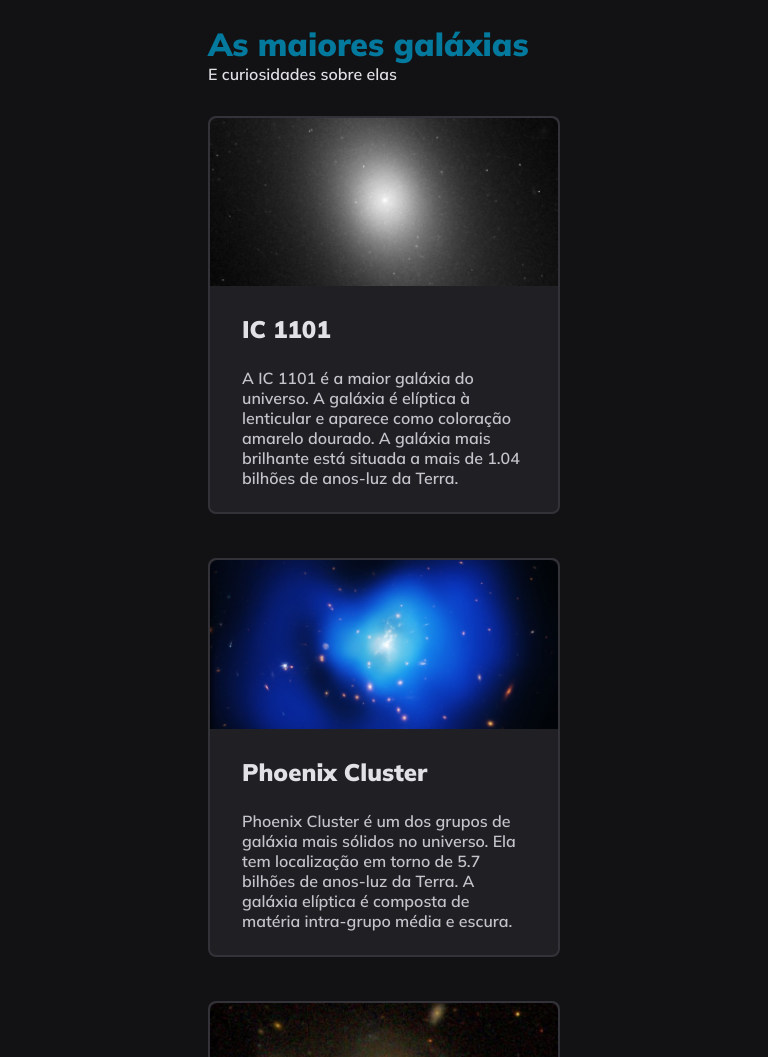
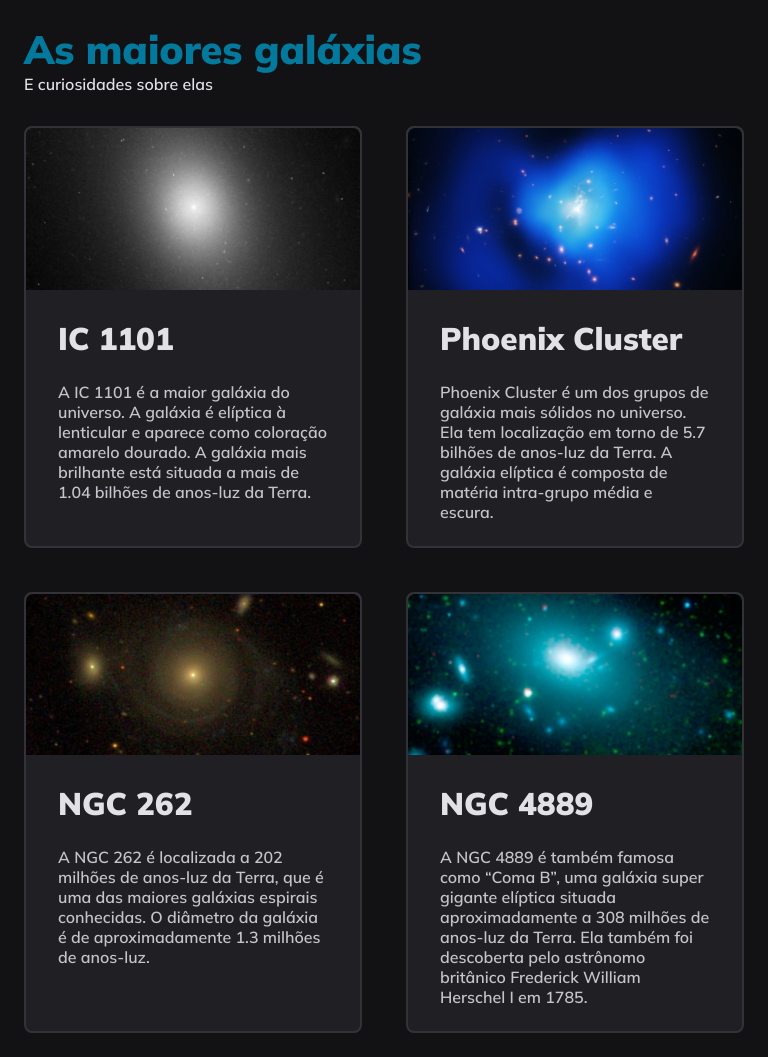
Before and after one commit to vctrhugoop/galaxies-project-explorer, a plain HTML site: page index.html in a window 768 px wide. Shown: the top 1057 px of the page. Drawn offline with Linux system fonts and the light colour scheme.

Commit message:
style: add clamp in h1 and h2

```diff
--- a/src/styles.css
+++ b/src/styles.css
@@ -9,6 +9,12 @@
 
 body {
   background-color: #121214;
+}
+body h1 {
+  font-size: clamp(2rem,2rem + 1vw, 3.625rem);
+}
+body h2 {
+  font-size: clamp(1.6rem, 1rem + 2vw, 2.175rem);
 }
 .container {
   display: grid;
@@ -57,3 +63,9 @@ main {
 .content p {
   color:#C4C4CC;
 }
+
+@media screen and (min-width: 768px) and (max-width: 1023px){
+  main {
+    grid-template-columns: repeat(2, 1fr);
+  }
+}
```
